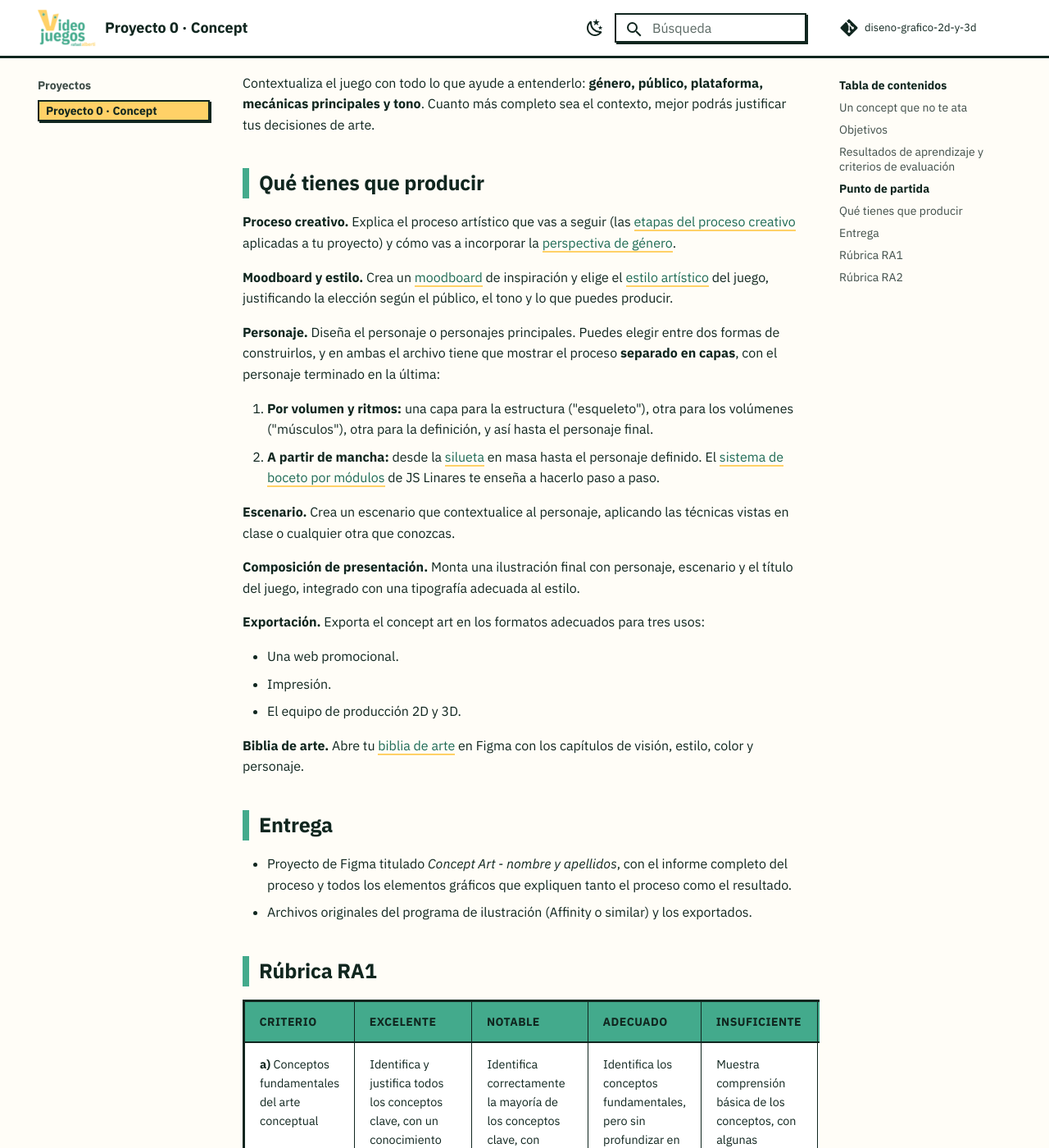
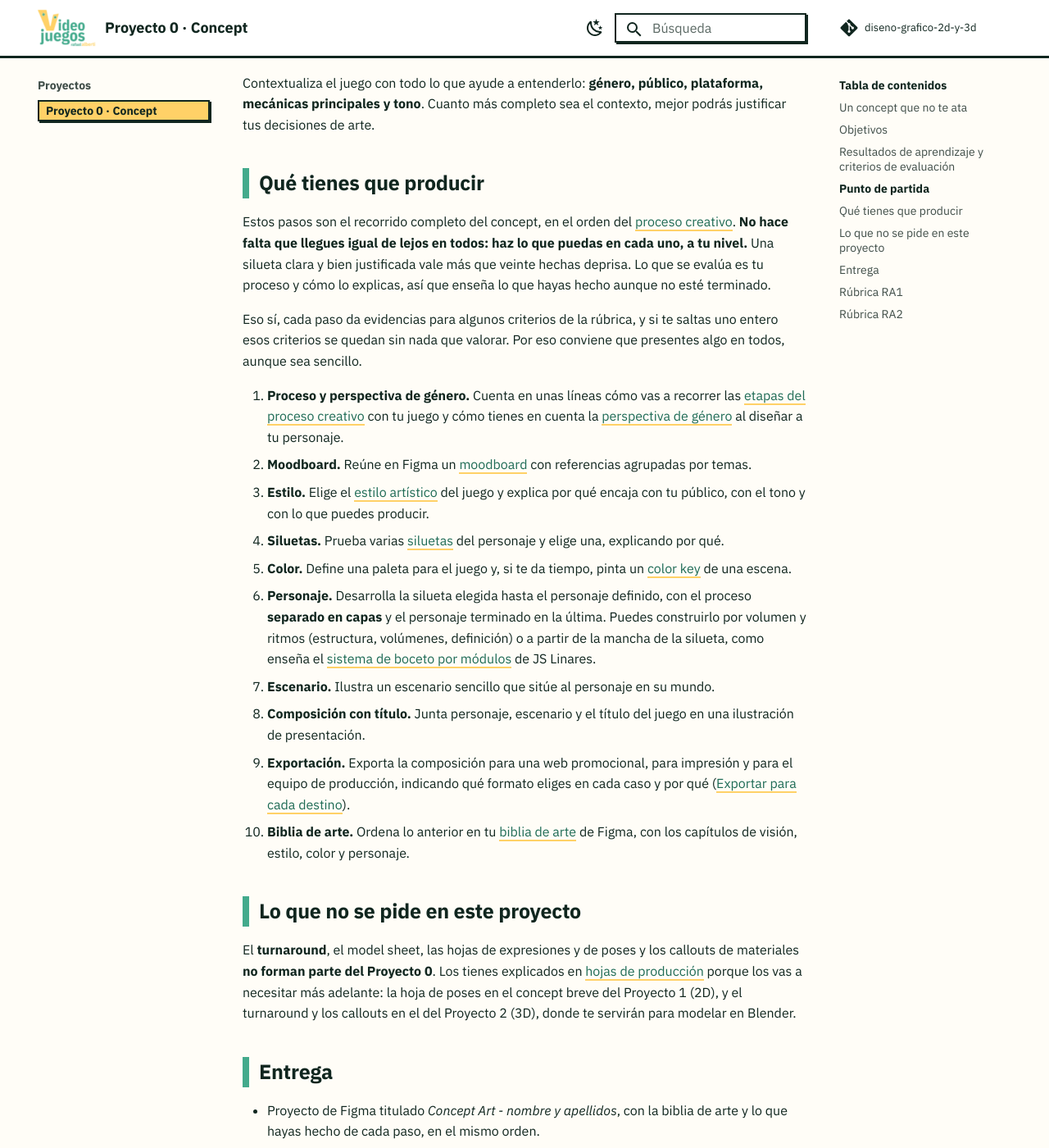
Before and after one commit to envasador/diseno-grafico-2d-y-3d, an MkDocs documentation site: the page built from docs/proyectos/proyecto-concept.md, in a window 1280 px wide and 1400 px high, scrolled down 2274 px. Shown: the whole window at 82% size. Built offline with MkDocs 1.6.1 and Material for MkDocs 9.7.7, drawn with Linux system fonts in a browser that asks for light colours; comment, search, counter and statistics services are not loaded; some of the changed text lies outside the part shown.

Commit message:
Proyecto 0: pasos orientativos según el nivel de cada alumno
Detalla los diez pasos del concept sin cantidades mínimas y aclara
que el turnaround y las demás hojas de producción no se piden.

Co-Authored-By: Claude Opus 5.5 <noreply@anthropic.com>
Claude-Session: https://claude.ai/code/session_01UFgHgBDyfhK1YNW5mtQvr8

```diff
--- a/docs/proyectos/proyecto-concept.md
+++ b/docs/proyectos/proyecto-concept.md
@@ -55,31 +55,29 @@ Contextualiza el juego con todo lo que ayude a entenderlo: **género, público,
 
 ## Qué tienes que producir
 
-**Proceso creativo.** Explica el proceso artístico que vas a seguir (las [etapas del proceso creativo](../concept/proceso-creativo.md) aplicadas a tu proyecto) y cómo vas a incorporar la [perspectiva de género](../concept/perspectiva-de-genero.md).
+Estos pasos son el recorrido completo del concept, en el orden del [proceso creativo](../concept/proceso-creativo.md). **No hace falta que llegues igual de lejos en todos: haz lo que puedas en cada uno, a tu nivel.** Una silueta clara y bien justificada vale más que veinte hechas deprisa. Lo que se evalúa es tu proceso y cómo lo explicas, así que enseña lo que hayas hecho aunque no esté terminado.
 
-**Moodboard y estilo.** Crea un [moodboard](../concept/moodboard.md) de inspiración y elige el [estilo artístico](../concept/estilos-artisticos.md) del juego, justificando la elección según el público, el tono y lo que puedes producir.
+Eso sí, cada paso da evidencias para algunos criterios de la rúbrica, y si te saltas uno entero esos criterios se quedan sin nada que valorar. Por eso conviene que presentes algo en todos, aunque sea sencillo.
 
-**Personaje.** Diseña el personaje o personajes principales. Puedes elegir entre dos formas de construirlos, y en ambas el archivo tiene que mostrar el proceso **separado en capas**, con el personaje terminado en la última:
+1. **Proceso y perspectiva de género.** Cuenta en unas líneas cómo vas a recorrer las [etapas del proceso creativo](../concept/proceso-creativo.md) con tu juego y cómo tienes en cuenta la [perspectiva de género](../concept/perspectiva-de-genero.md) al diseñar a tu personaje.
+2. **Moodboard.** Reúne en Figma un [moodboard](../concept/moodboard.md) con referencias agrupadas por temas.
+3. **Estilo.** Elige el [estilo artístico](../concept/estilos-artisticos.md) del juego y explica por qué encaja con tu público, con el tono y con lo que puedes producir.
+4. **Siluetas.** Prueba varias [siluetas](../concept/siluetas.md) del personaje y elige una, explicando por qué.
+5. **Color.** Define una paleta para el juego y, si te da tiempo, pinta un [color key](../concept/color.md#color-keys-y-color-script) de una escena.
+6. **Personaje.** Desarrolla la silueta elegida hasta el personaje definido, con el proceso **separado en capas** y el personaje terminado en la última. Puedes construirlo por volumen y ritmos (estructura, volúmenes, definición) o a partir de la mancha de la silueta, como enseña el [sistema de boceto por módulos](https://www.youtube.com/watch?v=n4E35sQ1whQ) de JS Linares.
+7. **Escenario.** Ilustra un escenario sencillo que sitúe al personaje en su mundo.
+8. **Composición con título.** Junta personaje, escenario y el título del juego en una ilustración de presentación.
+9. **Exportación.** Exporta la composición para una web promocional, para impresión y para el equipo de producción, indicando qué formato eliges en cada caso y por qué ([Exportar para cada destino](../ut1/01-ilustrar-con-affinity.md#exportar-para-cada-destino)).
+10. **Biblia de arte.** Ordena lo anterior en tu [biblia de arte](../concept/biblia-de-arte.md) de Figma, con los capítulos de visión, estilo, color y personaje.
 
-1. **Por volumen y ritmos:** una capa para la estructura ("esqueleto"), otra para los volúmenes ("músculos"), otra para la definición, y así hasta el personaje final.
-2. **A partir de mancha:** desde la [silueta](../concept/siluetas.md) en masa hasta el personaje definido. El [sistema de boceto por módulos](https://www.youtube.com/watch?v=n4E35sQ1whQ) de JS Linares te enseña a hacerlo paso a paso.
+## Lo que no se pide en este proyecto
 
-**Escenario.** Crea un escenario que contextualice al personaje, aplicando las técnicas vistas en clase o cualquier otra que conozcas.
-
-**Composición de presentación.** Monta una ilustración final con personaje, escenario y el título del juego, integrado con una tipografía adecuada al estilo.
-
-**Exportación.** Exporta el concept art en los formatos adecuados para tres usos:
-
-- Una web promocional.
-- Impresión.
-- El equipo de producción 2D y 3D.
-
-**Biblia de arte.** Abre tu [biblia de arte](../concept/biblia-de-arte.md) en Figma con los capítulos de visión, estilo, color y personaje.
+El **turnaround**, el model sheet, las hojas de expresiones y de poses y los callouts de materiales **no forman parte del Proyecto 0**. Los tienes explicados en [hojas de producción](../concept/hojas-de-produccion.md) porque los vas a necesitar más adelante: la hoja de poses en el concept breve del Proyecto 1 (2D), y el turnaround y los callouts en el del Proyecto 2 (3D), donde te servirán para modelar en Blender.
 
 ## Entrega
 
-- Proyecto de Figma titulado *Concept Art - nombre y apellidos*, con el informe completo del proceso y todos los elementos gráficos que expliquen tanto el proceso como el resultado.
-- Archivos originales del programa de ilustración (Affinity o similar) y los exportados.
+- Proyecto de Figma titulado *Concept Art - nombre y apellidos*, con la biblia de arte y lo que hayas hecho de cada paso, en el mismo orden.
+- Archivos originales de Affinity (o el programa que uses) y los exportados, en la carpeta de Drive enlazada desde Figma.
 
 ## Rúbrica RA1
 
```
